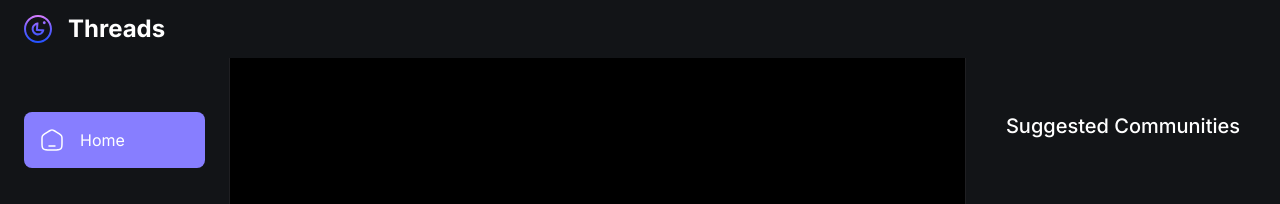
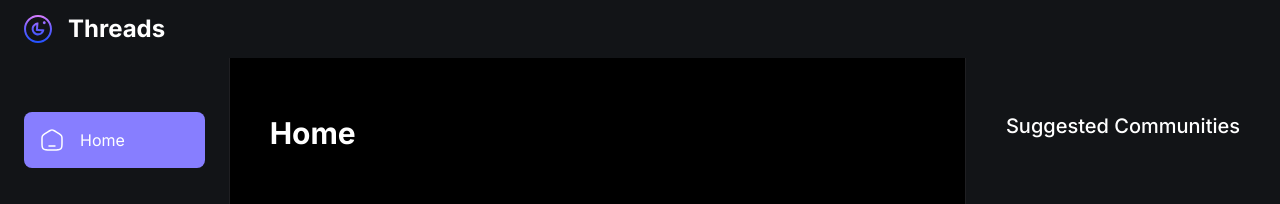
Before and after one commit to Chandrasura25/Threads-with-NextJs, a Next.js app: page / in a window 1280 px wide. Shown: the top 204 px of the page. Built offline with nearby package versions, Linux system fonts and the light colour scheme; no server answers.

Commit message:
account profile

```diff
--- a/app/(root)/create-thread/page.tsx
+++ b/app/(root)/create-thread/page.tsx
@@ -0,0 +1,6 @@
+async function Page(){
+    return(
+        <h1 className="head-text">Create Thread</h1>
+    )
+}
+export default Page;
--- a/app/(root)/page.tsx
+++ b/app/(root)/page.tsx
@@ -1,10 +1,5 @@
-//app/page.tsx
-import { UserButton } from "@clerk/nextjs";
-
 export default function Home() {
   return (
-    <div>
-      <UserButton afterSignOutUrl="/"/>
-    </div>
+  <h1 className="head-text">Home</h1>
   )
 }
```
